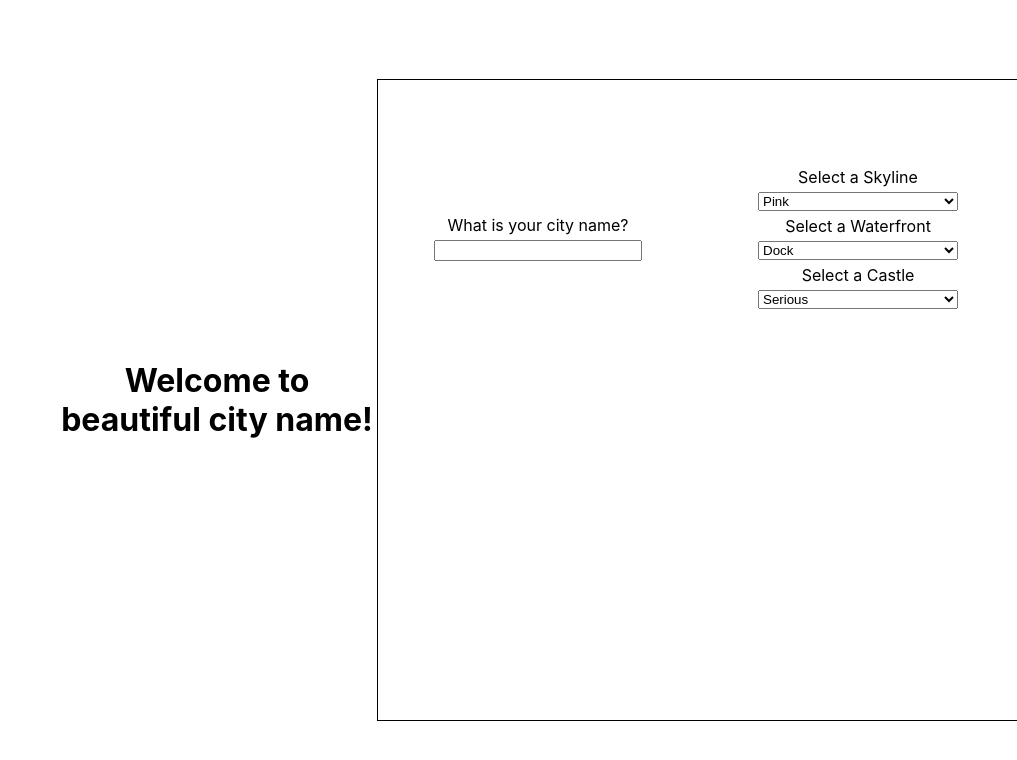
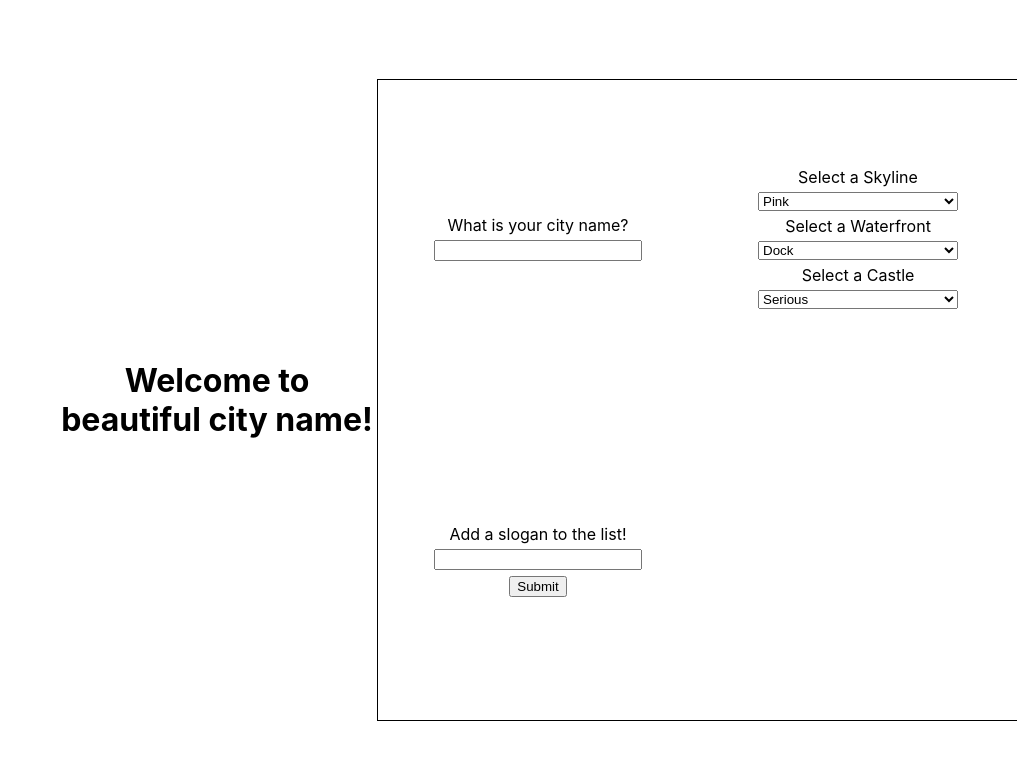
Before and after one commit to CarolynnFleming/city-react, a React (Create React App) app: page / in a window 1280 px wide. Shown: the top 760 px of the page, without its empty margins (263-1280 px from the left). Built offline with nearby package versions, Linux system fonts and the light colour scheme.

Commit message:
setSlogans

```diff
--- a/src/App.js
+++ b/src/App.js
@@ -44,6 +44,7 @@ function App() {
           <CastleDropdown setCastleId={setCastleId}/>
         </section>
         {/* here, the SloganForm component takes in the setSlogans state handler function and the slogans array that live in state */}
+        <SloganForm slogansArray={slogansArray} setSlogansArray={setSlogansArray}/>
         {/* here, the SloganList component takes the array of slogans that lives in state */}
 
       </div>
```
